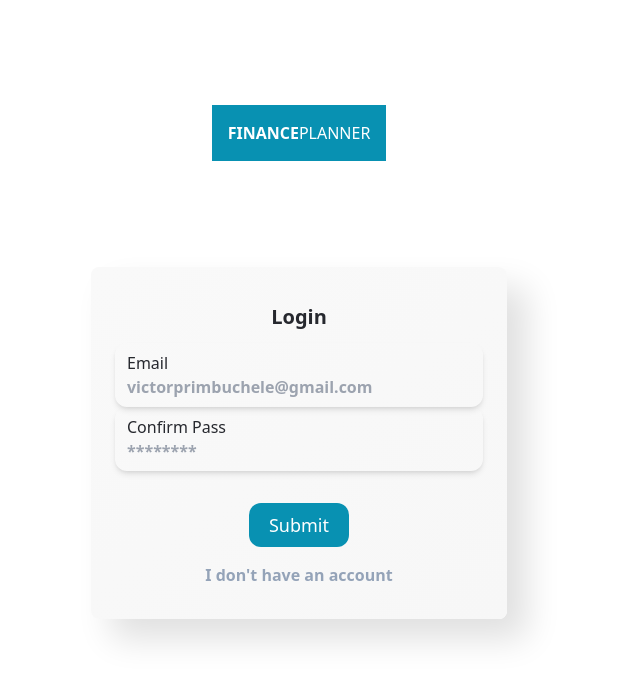
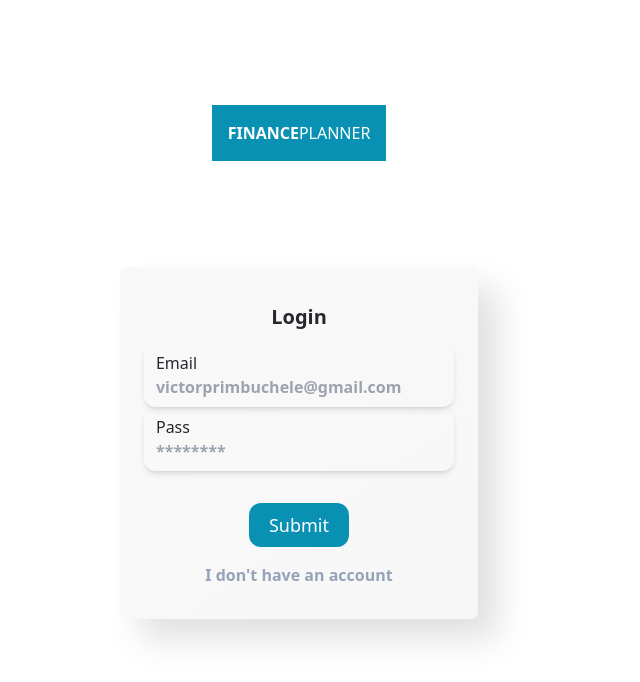
Before and after one commit to victorprimbuchele/finance-planner, a React (Vite) app: page / in a window 1280 px wide. Shown: the top 682 px of the page, without its empty margins (341-981 px from the left). Built offline with nearby package versions, Linux system fonts and the light colour scheme.

Commit message:
feat: configurado toast na aplicação e aplicado nos métodos da store

```diff
--- a/src/App.tsx
+++ b/src/App.tsx
@@ -1,14 +1,14 @@
-import { useState } from "react";
 import { Router } from "./presentation/components/Router/Router";
+import { ToastContainer } from "react-toastify";
+import "react-toastify/dist/ReactToastify.css";
 
 import "./global.css";
 
 function App() {
-  const [count, setCount] = useState(0);
-
   return (
     <div className="App w-full h-full">
       <Router />
+      <ToastContainer autoClose={2000} />
     </div>
   );
 }
--- a/src/data/form/login/login-form-data.json
+++ b/src/data/form/login/login-form-data.json
@@ -12,8 +12,8 @@
     "placeholder": "********",
     "required": true,
     "type": "password",
-    "name": "confirmPassword",
-    "label": "Confirm Pass",
+    "name": "password",
+    "label": "Pass",
     "errors": "You must to insert your password",
     "grouped": false
   }
--- a/src/presentation/pages/Register/Register.tsx
+++ b/src/presentation/pages/Register/Register.tsx
@@ -15,9 +15,9 @@ export const Register: React.FC = () => {
   const navigate = useNavigate();
   const dispatch = useDispatch();
 
-  const handleSubmit = async (payload: UserPayload) => {
+  const handleSubmit = (payload: UserPayload) => {
     try {
-      await dispatch(addNewUser(payload));
+      dispatch(addNewUser(payload));
       console.log(payload);
     } catch (error) {
       console.error("Failed to create new user", error);
@@ -26,7 +26,7 @@ export const Register: React.FC = () => {
 
   const schema = yup.object({
     name: yup.string().required().min(4),
-    age: yup.number().positive().integer().required(),
+    age: yup.string().required(),
     email: yup.string().email().required(),
     gender: yup.string().required(),
     password: yup.string().required().min(8),
```
